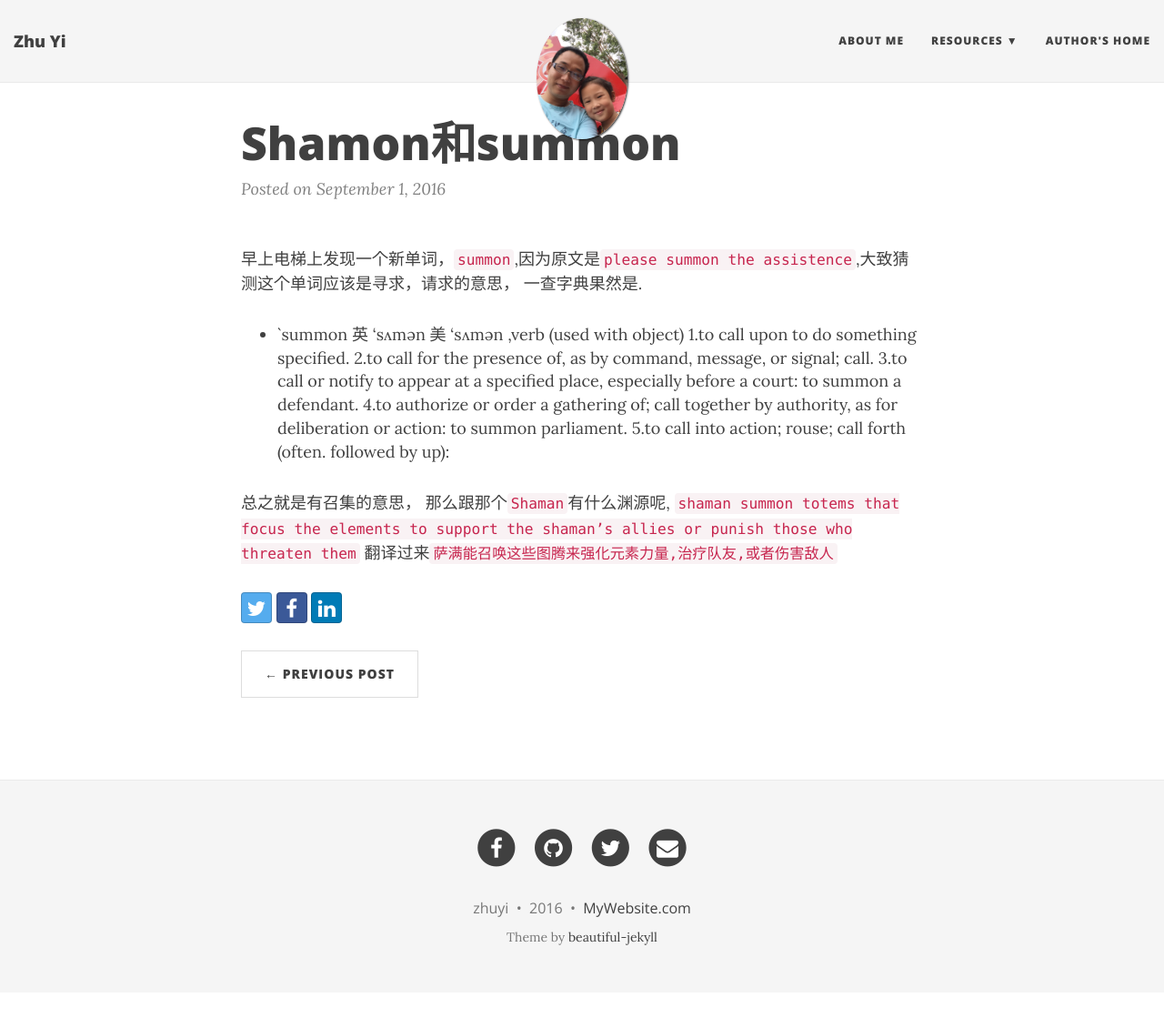
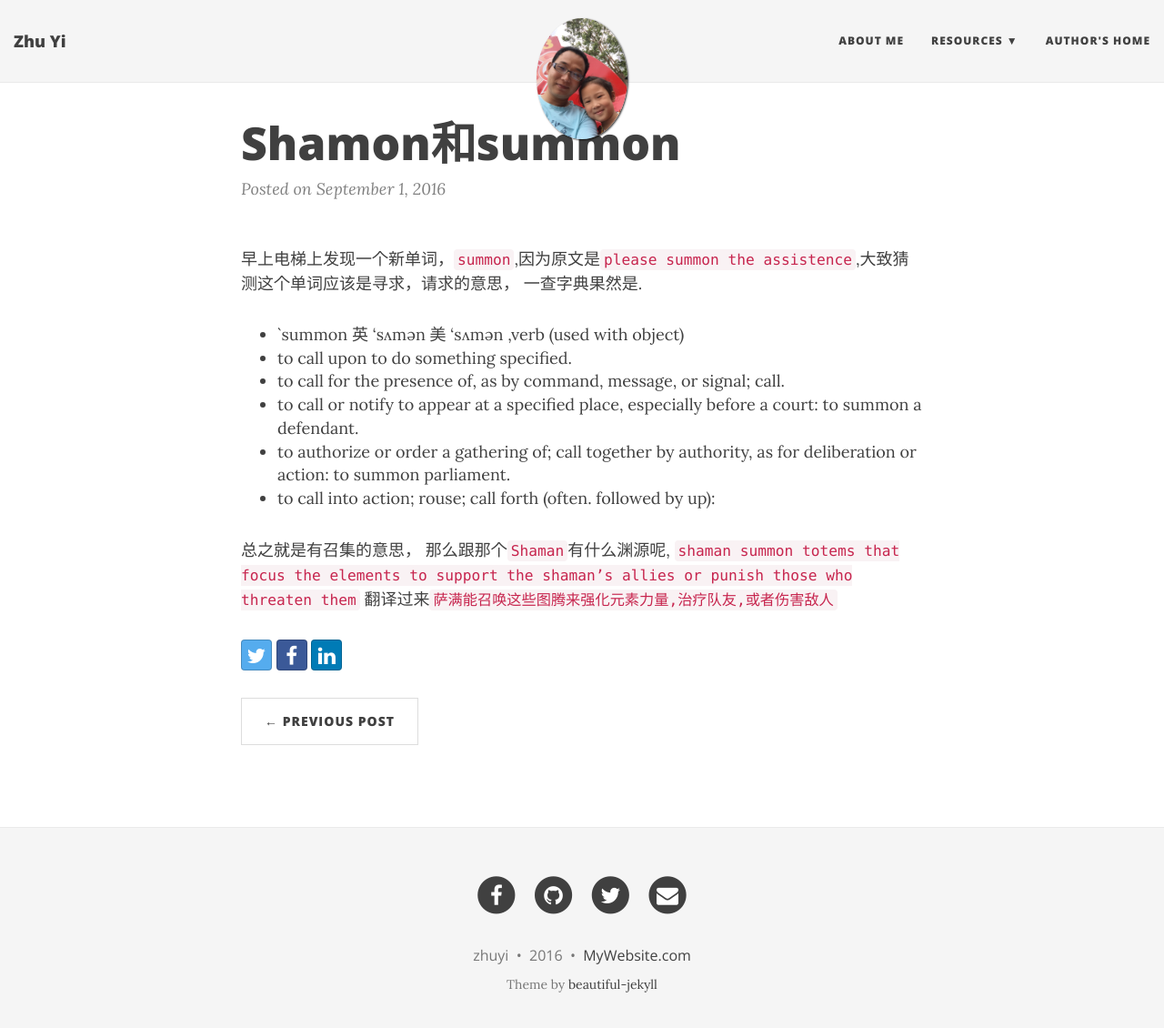
Before and after one commit to zhuyiif/zhuyiif.github.io, a Jekyll site: the page built from _posts/2016-09-01-Shaman-summon.markdown, in a window 1280 px wide and 1143 px high. Shown: the top 1130 px of the window at 91% size. Built offline with Jekyll 4.4.1, drawn with Linux system fonts in a browser that asks for light colours; nearby versions of some CDN libraries; comment, search, counter and statistics services are not loaded.

Commit message:
Update 2016-09-01-Shaman-summon.markdown

```diff
--- a/_posts/2016-09-01-Shaman-summon.markdown
+++ b/_posts/2016-09-01-Shaman-summon.markdown
@@ -9,13 +9,13 @@ categories: english
 一查字典果然是.
 
 * `summon 英 'sʌmən  美 'sʌmən ,verb (used with object)
-1.to call upon to do something specified.
-2.to call for the presence of, as by command, message, or signal; call.
-3.to call or notify to appear at a specified place, especially before a court:
+* to call upon to do something specified.
+* to call for the presence of, as by command, message, or signal; call.
+* to call or notify to appear at a specified place, especially before a court:
 to summon a defendant.
-4.to authorize or order a gathering of; call together by authority, as for deliberation or action:
+* to authorize or order a gathering of; call together by authority, as for deliberation or action:
 to summon parliament.
-5.to call into action; rouse; call forth (often. followed by up):
+* to call into action; rouse; call forth (often. followed by up):
 
 总之就是有召集的意思， 那么跟那个`Shaman`有什么渊源呢,
 `shaman summon totems that focus the elements to support the shaman’s allies or punish those who threaten them`
```
